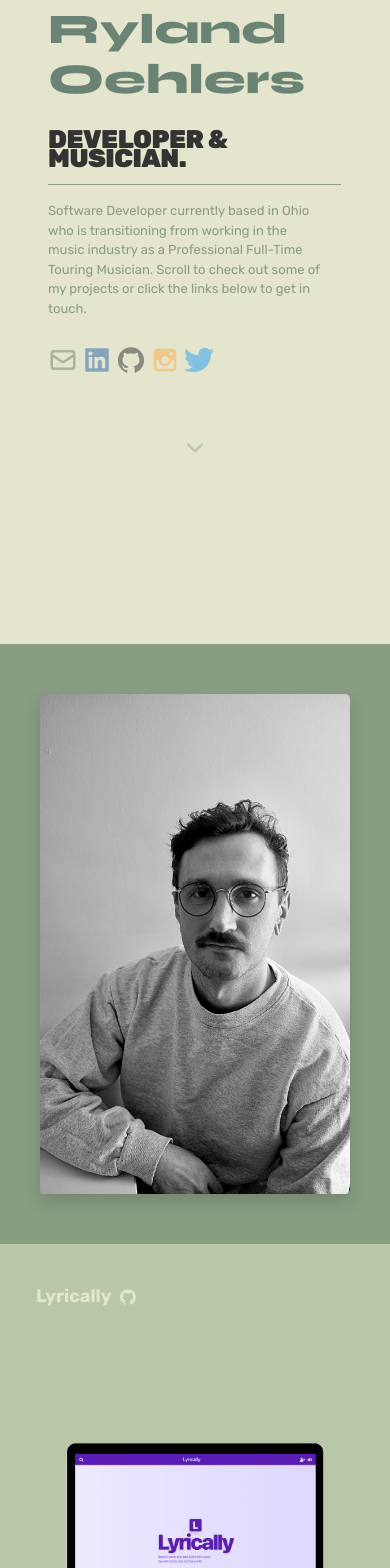
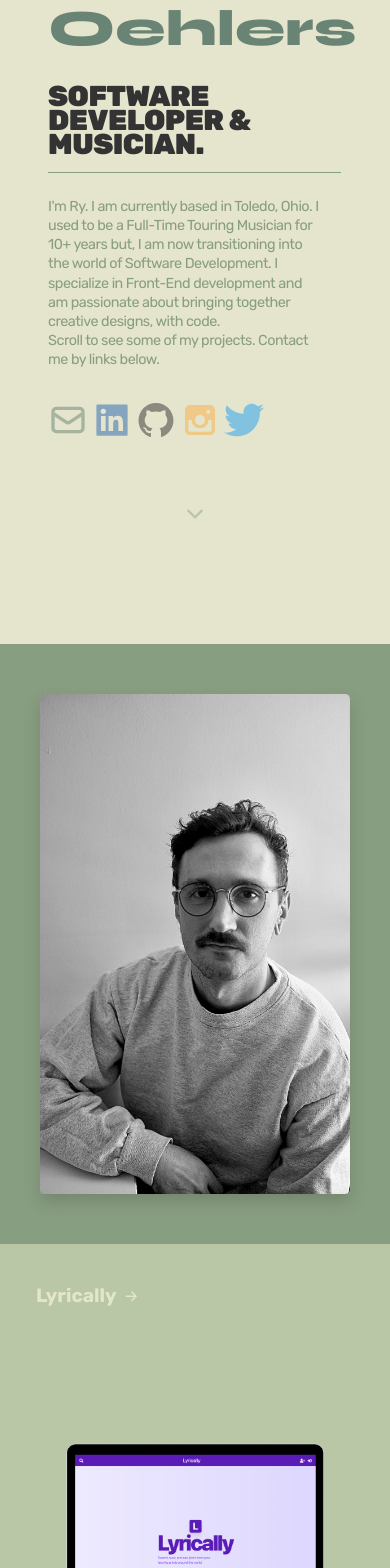
Before and after one commit to rylandinthesun/personal-portfolio-website, a React (Create React App) app: page / in a window 390 px wide. Shown: the part 200-1768 px from the top of the page. Built offline with nearby package versions, Linux system fonts and the light colour scheme; a web font is replaced by a local one.

Commit message:
more adjustments lmaooo

```diff
--- a/src/components/Calculator.js
+++ b/src/components/Calculator.js
@@ -1,6 +1,6 @@
-import React from 'react';
 import calculatorMock from '../images/calculatorIphoneMock.png';
 import { AiFillGithub } from 'react-icons/ai';
+import { BsArrowRightShort } from 'react-icons/bs';
 
 const Calculator = () => {
 	return (
@@ -12,8 +12,23 @@ const Calculator = () => {
 						target="_blank"
 						rel="noopener noreferrer"
 					>
-						Calculator{' '}
+						Calculator <BsArrowRightShort className="right-arrow" />
 					</a>
+				</p>
+			</div>
+			<div className="iphone-photo text-center row mb-2">
+				<img
+					style={{ objectFit: 'cover', height: '100%', width: '100%' }}
+					src={calculatorMock}
+					className="img-fluid rounded-1 col px-0"
+					loading="lazy"
+					alt="Calculator App"
+				/>
+			</div>
+
+			<div className="project-footer mt-4 w-75 text-center">
+				<p>
+					<span className="footer-bold">Tech Used:</span> React, JavaScript, HTML & SCSS.{' '}
 					<a
 						className="ps-1"
 						href="https://github.com/rylandinthesun/react-calculator"
@@ -24,20 +39,6 @@ const Calculator = () => {
 					</a>
 				</p>
 			</div>
-			<div className="iphone-photo text-center row mb-2">
-				<img
-					style={{ objectFit: 'cover', height: '100%', width: '100%' }}
-					src={calculatorMock}
-					className="img-fluid rounded-1 col px-0"
-					alt="Calculator App"
-				/>
-			</div>
-
-			<div className="project-footer mt-4 w-75 text-center">
-				<p>
-					<span className="footer-bold">Tech Used:</span> React, JavaScript, HTML & SCSS.
-				</p>
-			</div>
 		</div>
 	);
 };
--- a/src/components/Lyrically.js
+++ b/src/components/Lyrically.js
@@ -1,5 +1,6 @@
 import lyricallyHome from '../images/lyricallyMacbookMock.png';
 import { AiFillGithub } from 'react-icons/ai';
+import { BsArrowRightShort } from 'react-icons/bs';
 
 const Lyrically = () => {
 	return (
@@ -7,8 +8,24 @@ const Lyrically = () => {
 			<div className="project-title d-flex align-self-start ps-5">
 				<p>
 					<a href="http://lyrically-by-ryland.herokuapp.com/" target="_blank" rel="noopener noreferrer">
-						Lyrically{' '}
+						Lyrically <BsArrowRightShort className="right-arrow" />
 					</a>
+				</p>
+			</div>
+			<div className="macbook-photo text-center row mb-2">
+				<img
+					style={{ objectFit: 'cover', height: '320px', width: '300px' }}
+					src={lyricallyHome}
+					className=" lyrically-photo img-fluid rounded-1 col px-0 mt-5"
+					loading="lazy"
+					alt="Lyrically Homepage"
+				/>
+			</div>
+
+			<div className="project-footer mt-4 w-75 text-center">
+				<p>
+					<span className="footer-bold">Tech Used:</span> Python, Flask, SQLAlchemy, BeautifulSoup, Tailwind &
+					Genius Lyrics API.{' '}
 					<a
 						className="ps-1"
 						href="https://github.com/rylandinthesun/Lyrically"
@@ -19,21 +36,6 @@ const Lyrically = () => {
 					</a>
 				</p>
 			</div>
-			<div className="macbook-photo text-center row mb-2">
-				<img
-					style={{ objectFit: 'cover', height: '320px', width: '300px' }}
-					src={lyricallyHome}
-					className=" lyrically-photo img-fluid rounded-1 col px-0 mt-5"
-					alt="Lyrically Homepage"
-				/>
-			</div>
-
-			<div className="project-footer mt-4 w-75 text-center">
-				<p>
-					<span className="footer-bold">Tech Used:</span> Python, Flask, SQLAlchemy, BeautifulSoup, Tailwind &
-					Genius Lyrics API.
-				</p>
-			</div>
 		</div>
 	);
 };
--- a/src/components/QuoteApp.js
+++ b/src/components/QuoteApp.js
@@ -1,5 +1,6 @@
 import quoteMock from '../images/quoteAppMock.png';
 import { AiFillGithub } from 'react-icons/ai';
+import { BsArrowRightShort } from 'react-icons/bs';
 
 const QuoteApp = () => {
 	return (
@@ -7,8 +8,23 @@ const QuoteApp = () => {
 			<div className="project-title d-flex align-self-start ps-5">
 				<p>
 					<a href="https://react-quotes-rylandinthesun.vercel.app" target="_blank" rel="noopener noreferrer">
-						Random Quote{' '}
+						Random Quote <BsArrowRightShort className="right-arrow" />
 					</a>
+				</p>
+			</div>
+			<div className="iphone-photo text-center row mb-2">
+				<img
+					style={{ objectFit: 'cover', height: '100%', width: '100%' }}
+					src={quoteMock}
+					className="quote-photo img-fluid rounded-1 col px-0"
+					loading="lazy"
+					alt="Calculator App"
+				/>
+			</div>
+
+			<div className="project-footer mt-4 w-75 text-center">
+				<p>
+					<span className="footer-bold">Tech Used:</span> React, JavaScript, HTML/CSS & Quotable API.{' '}
 					<a
 						className="ps-1"
 						href="https://github.com/rylandinthesun/react-quote"
@@ -19,20 +35,6 @@ const QuoteApp = () => {
 					</a>
 				</p>
 			</div>
-			<div className="iphone-photo text-center row mb-2">
-				<img
-					style={{ objectFit: 'cover', height: '100%', width: '100%' }}
-					src={quoteMock}
-					className="quote-photo img-fluid rounded-1 col px-0"
-					alt="Calculator App"
-				/>
-			</div>
-
-			<div className="project-footer mt-4 w-75 text-center">
-				<p>
-					<span className="footer-bold">Tech Used:</span> React, JavaScript, HTML/CSS & Quotable API.
-				</p>
-			</div>
 		</div>
 	);
 };
--- a/src/components/SynthApp.js
+++ b/src/components/SynthApp.js
@@ -1,5 +1,6 @@
 import synthPic from '../images/synthAppMock.png';
 import { AiFillGithub } from 'react-icons/ai';
+import { BsArrowRightShort } from 'react-icons/bs';
 
 const SynthApp = () => {
 	return (
@@ -7,8 +8,23 @@ const SynthApp = () => {
 			<div className="project-title d-flex align-self-start ps-5">
 				<p>
 					<a href="https://nextjs-dream-synth.vercel.app/" target="_blank" rel="noopener noreferrer">
-						Dream Synth{' '}
+						Dream Synth <BsArrowRightShort className="right-arrow" />
 					</a>
+				</p>
+			</div>
+			<div className="macbook-photo text-center row mb-2">
+				<img
+					style={{ objectFit: 'cover', height: '320px', width: '300px' }}
+					src={synthPic}
+					className="synth-photo img-fluid rounded-1 col px-0 mt-5"
+					loading="lazy"
+					alt="Dream Synth Mock"
+				/>
+			</div>
+
+			<div className="project-footer mt-4 w-75 text-center">
+				<p>
+					<span className="footer-bold">Tech Used:</span> Next.js, Tone.js, HTML/CSS & Vercel.{' '}
 					<a
 						className="ps-1"
 						href="https://github.com/rylandinthesun/nextjs-dream-synth"
@@ -19,20 +35,6 @@ const SynthApp = () => {
 					</a>
 				</p>
 			</div>
-			<div className="macbook-photo text-center row mb-2">
-				<img
-					style={{ objectFit: 'cover', height: '320px', width: '300px' }}
-					src={synthPic}
-					className="synth-photo img-fluid rounded-1 col px-0 mt-5"
-					alt="Dream Synth Mock"
-				/>
-			</div>
-
-			<div className="project-footer mt-4 w-75 text-center">
-				<p>
-					<span className="footer-bold">Tech Used:</span> Next.js, Tone.js, HTML/CSS & Vercel.
-				</p>
-			</div>
 		</div>
 	);
 };
--- a/src/pages/HomePage.js
+++ b/src/pages/HomePage.js
@@ -20,14 +20,18 @@ const HomePage = () => {
 					</div>
 
 					<div className="about-header slide-in ms-5 mt-3">
+						<h3 className="mb-0">SOFTWARE</h3>
 						<h3 className="mb-0">DEVELOPER &</h3>
 						<h3 className="mb-0">MUSICIAN.</h3>
 					</div>
 					<div className="about-body ms-5 mt-3 w-75">
-						<p className="pe-3 pt-3 slide-in-2">
-							Software Developer currently based in Ohio who is transitioning from working in the music
-							industry as a Professional Full-Time Touring Musician. Scroll to check out some of my
-							projects or click the links below to get in touch.
+						<p className="pe-3 pt-4 slide-in-2">
+							I'm Ry. I am currently based in Toledo, Ohio. I used to be a Full-Time Touring Musician for
+							10+ years but, I am now transitioning into the world of Software Development. I specialize
+							in Front-End development and am passionate about bringing together creative designs, with
+							code. <span className="desk-view">Scroll on the right to see some of my projects.</span>
+							<span className="mobile-view">Scroll to see some of my projects.</span> Contact me by links
+							below.
 						</p>
 					</div>
 					<div className="about-links slide-in-3 ms-5">
@@ -85,6 +89,7 @@ const HomePage = () => {
 								style={{ objectFit: 'cover', height: '100%', width: '100%' }}
 								src={selfPortrait}
 								className="self-img img-fluid rounded-3 col px-0"
+								loading="lazy"
 								alt="Ryland self"
 							/>
 						</div>
@@ -102,7 +107,7 @@ const HomePage = () => {
 						<SynthApp />
 					</div>
 					<footer className="pt-3">
-						<p>&#169; 2021 Ryland Oehlers. Made in the USA.</p>
+						<p>&#169; 2021 Ryland Oehlers. I created this site with React :)</p>
 					</footer>
 				</div>
 			</div>
--- a/src/pages/HomePage.scss
+++ b/src/pages/HomePage.scss
@@ -17,8 +17,8 @@ $lightCream: #fffbdf;
 .about-header {
 	h3 {
 		font-family: 'Rubik', sans-serif;
-		font-size: 1.6rem;
-		line-height: 1.2rem;
+		font-size: 1.8rem;
+		line-height: 1.5rem;
 		font-weight: 900;
 		color: #333;
 		letter-spacing: -0.5px;
@@ -30,7 +30,7 @@ $lightCream: #fffbdf;
 	h1 {
 		font-family: 'Syne', sans-serif;
 		font-weight: 700;
-		font-size: 5vh;
+		font-size: 6vh;
 		transform-origin: translateX(20px) translateY(0px) translateZ(0px);
 		transition: opacity 500ms ease 0s, transform 500ms ease 0s;
 		transform: translateX(0px) translateY(0px) translateZ(0px);
@@ -40,9 +40,11 @@ $lightCream: #fffbdf;
 .about-body {
 	border-top: 1px solid $green;
 	p {
-		font-size: small;
+		font-size: 0.9rem;
 		font-family: 'Rubik', sans-serif;
 		color: $green;
+		letter-spacing: -0.5px;
+		line-height: 1.2rem;
 		a {
 			text-decoration: none;
 			font-weight: 600;
@@ -52,7 +54,7 @@ $lightCream: #fffbdf;
 }
 
 .linkedin-icon {
-	font-size: 30px;
+	font-size: 2.5rem;
 	color: #2867b2;
 	opacity: 0.5;
 	cursor: pointer;
@@ -65,7 +67,7 @@ $lightCream: #fffbdf;
 }
 
 .github-icon {
-	font-size: 30px;
+	font-size: 2.5rem;
 	color: #333;
 	opacity: 0.5;
 	cursor: pointer;
@@ -78,7 +80,7 @@ $lightCream: #fffbdf;
 }
 
 .instagram-icon {
-	font-size: 30px;
+	font-size: 2.5rem;
 	opacity: 0.5;
 	cursor: pointer;
 	color: #fcaf45;
@@ -91,7 +93,7 @@ $lightCream: #fffbdf;
 }
 
 .twitter-icon {
-	font-size: 30px;
+	font-size: 2.5rem;
 	opacity: 0.5;
 	cursor: pointer;
 	transition: opacity 0.4s ease-in-out;
@@ -104,7 +106,7 @@ $lightCream: #fffbdf;
 }
 
 .email-icon {
-	font-size: 30px;
+	font-size: 2.5rem;
 	opacity: 0.5;
 	cursor: pointer;
 	transition: opacity 0.4s ease-in-out;
@@ -151,11 +153,11 @@ $lightCream: #fffbdf;
 		a {
 			color: $lightCream;
 			font-family: 'Rubik', sans-serif;
-			font-size: 18px;
+			font-size: 1.2rem;
 			font-weight: 700;
 			text-decoration: none;
 			opacity: 0.6;
-			transition: all 0.3s;
+			transition: 0.3s;
 		}
 	}
 }
@@ -168,13 +170,31 @@ $lightCream: #fffbdf;
 	}
 }
 
+.right-arrow {
+	font-size: 1.4rem;
+}
+
 .project-footer {
 	p {
 		font-family: 'Playfair Display', serif;
 		color: $lightCream;
-		font-size: 12px;
+		font-size: 0.8rem;
 		font-weight: 300;
 		display: inline;
+		a {
+			color: $lightCream;
+			font-size: 1rem;
+			opacity: 0.6;
+			transition: 0.3s;
+		}
+	}
+}
+
+.project-footer {
+	p {
+		a:hover {
+			opacity: 1;
+		}
 	}
 }
 
@@ -218,6 +238,10 @@ footer {
 	width: 200px;
 }
 
+.mobile-view {
+	display: none;
+}
+
 @media screen and (max-width: 575px) {
 	.arrow-down {
 		clear: both;
@@ -228,6 +252,14 @@ footer {
 
 	.col-sm-7 {
 		overflow-y: visible;
+	}
+
+	.desk-view {
+		display: none;
+	}
+
+	.mobile-view {
+		display: inline-block;
 	}
 }
 
```
